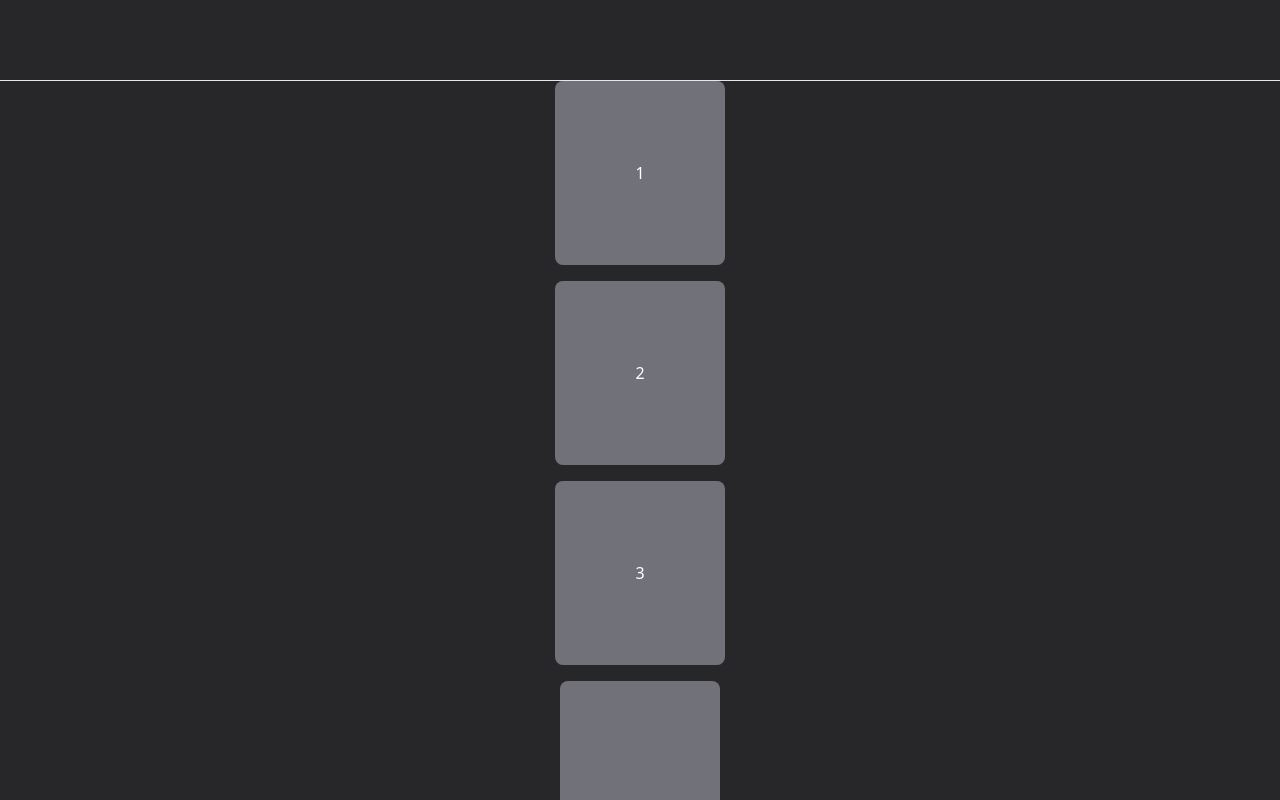
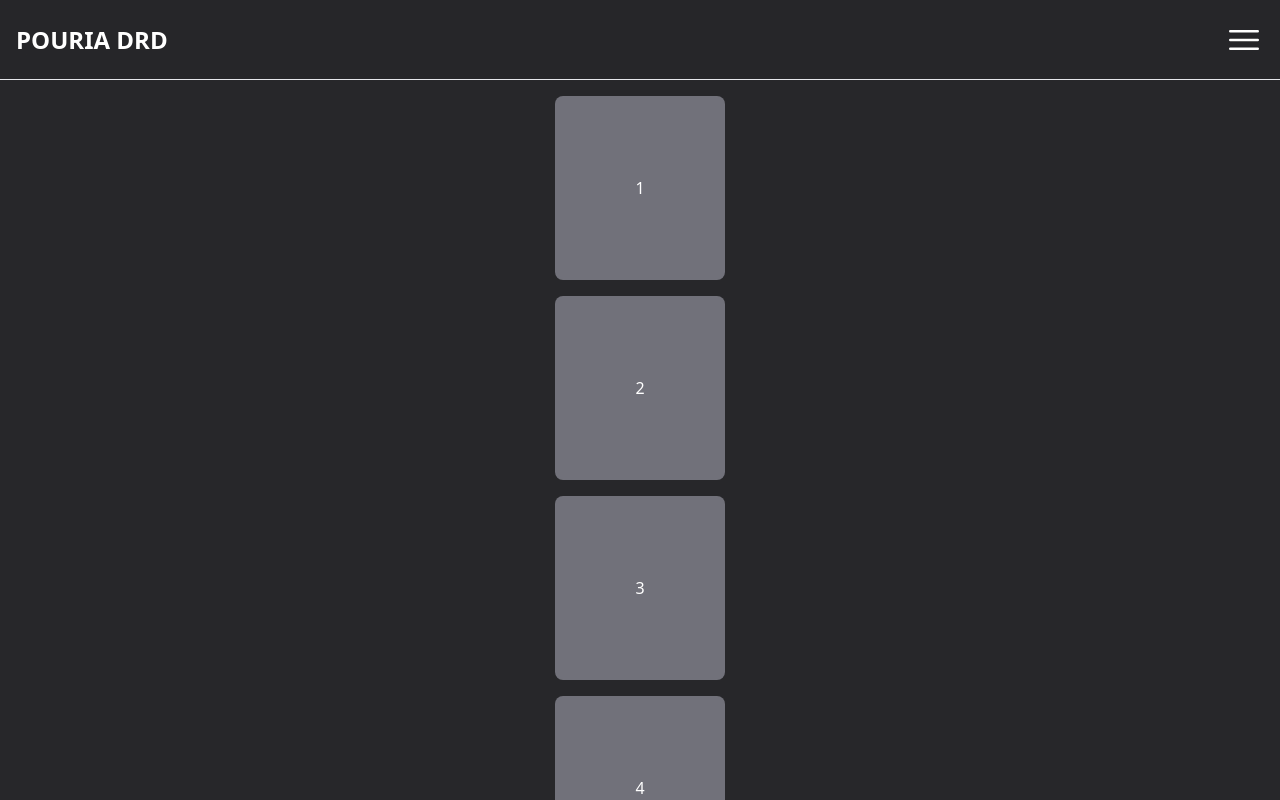
Before and after one commit to pouria-drd/react-pouria-darandi, a React (Vite) app: page / in a window 1280 px wide. Shown: the top 800 px of the page. Built offline with nearby package versions, Linux system fonts and the light colour scheme.

Commit message:
added navbar

```diff
--- a/src/App.tsx
+++ b/src/App.tsx
@@ -7,12 +7,14 @@ import Navbar from "./components/navbar/Navbar";
 
 function App() {
     return (
+        <>
             <AppLayout>
                 <Navbar />
                 <PageLayout>
                     <AppRoutes />
                 </PageLayout>
             </AppLayout>
+        </>
     );
 }
 
--- a/src/assets/css/App.css
+++ b/src/assets/css/App.css
@@ -17,3 +17,8 @@
 body {
     @apply bg-zinc-800 text-white;
 }
+
+.glass {
+    backdrop-filter: blur(20px) saturate(150%);
+    -webkit-backdrop-filter: blur(20px) saturate(150%);
+}
--- a/src/components/navbar/Navbar.tsx
+++ b/src/components/navbar/Navbar.tsx
@@ -1,5 +1,30 @@
+import { useEffect, useState } from "react";
+import MenuIcon from "./icons/MenuIcon";
+
 const Navbar = () => {
-    return <nav className="bg-zinc-800 border-b px-4 py-10"></nav>;
+    const [scroll, setScroll] = useState<boolean>(false);
+
+    useEffect(() => {
+        window.addEventListener("scroll", () => {
+            setScroll(window.scrollY > 10);
+        });
+    }, []);
+
+    return (
+        <nav
+            className={`glass ${scroll ? "fixed h-[12svh]" : "h-[10svh]"}
+            bg-zinc-800 bg-opacity-90 border-b
+            flex items-center justify-between transition-all duration-300
+            px-4 py-2 w-full`}>
+            <p className="font-bold text-xl sm:text-2xl uppercase">
+                Pouria Drd
+            </p>
+
+            <button>
+                <MenuIcon />
+            </button>
+        </nav>
+    );
 };
 
 export default Navbar;
--- /dev/null
+++ b/src/components/navbar/icons/MenuIcon.tsx
@@ -0,0 +1,19 @@
+const MenuIcon = () => {
+    return (
+        <svg
+            xmlns="http://www.w3.org/2000/svg"
+            fill="none"
+            viewBox="0 0 24 24"
+            strokeWidth={1.5}
+            stroke="currentColor"
+            className="size-10">
+            <path
+                strokeLinecap="round"
+                strokeLinejoin="round"
+                d="M3.75 6.75h16.5M3.75 12h16.5m-16.5 5.25h16.5"
+            />
+        </svg>
+    );
+};
+
+export default MenuIcon;
--- a/src/layouts/AppLayout.tsx
+++ b/src/layouts/AppLayout.tsx
@@ -3,7 +3,7 @@ interface AppLayoutProps {
 }
 
 const AppLayout = ({ children }: AppLayoutProps) => {
-    return <main className="flex flex-col h-svh">{children}</main>;
+    return <main className="flex flex-col">{children}</main>;
 };
 
 export default AppLayout;
--- a/src/layouts/PageLayout.tsx
+++ b/src/layouts/PageLayout.tsx
@@ -3,7 +3,7 @@ interface PageLayoutProps {
 }
 
 const PageLayout = ({ children }: PageLayoutProps) => {
-    return <section>{children}</section>;
+    return <section className="p-4 w-full">{children}</section>;
 };
 
 export default PageLayout;
--- a/src/pages/HomePage.tsx
+++ b/src/pages/HomePage.tsx
@@ -4,7 +4,7 @@ function HomePage() {
             <div className="bg-zinc-500 rounded-lg p-20">1</div>
             <div className="bg-zinc-500 rounded-lg p-20">2</div>
             <div className="bg-zinc-500 rounded-lg p-20">3</div>
-            <div className="bg-zinc-500 rounded-lg p-20"></div>
+            <div className="bg-zinc-500 rounded-lg p-20">4</div>
             <div className="bg-zinc-500 rounded-lg p-20">5</div>
         </div>
     );
```
Lines whose indentation alone changed are shown as unchanged.
